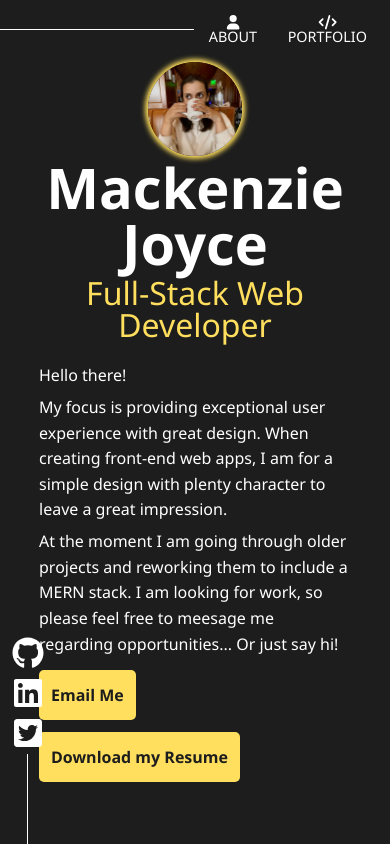
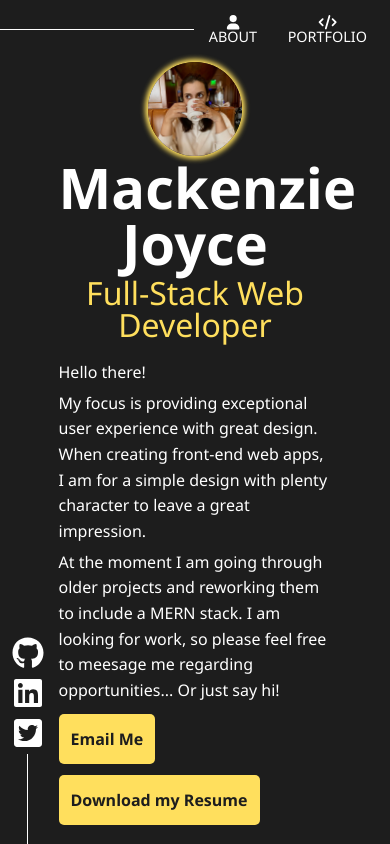
Before and after one commit to MackenzieJoyce/Portfolio, a React (Create React App) app: page / in a window 390 px wide. Built offline with nearby package versions, Linux system fonts and the light colour scheme.

Commit message:
added media query for 530 (before hitting large phone screen)

```diff
--- a/src/index.css
+++ b/src/index.css
@@ -194,7 +194,7 @@ nav::before {
 
 /* MEDIA QUERIES */
 
-/* 770 */
+/* 870 */
 @media screen and (max-width: 870px) {
   /* EVERY PAGE */
   .content
@@ -273,3 +273,11 @@ nav::before {
     width: 95% !important;
   }
 }
+
+/* 530 */
+@media screen and (max-width: 530px) {
+    /* EVERY PAGE */
+  .contentIndiv {
+    width: 70%;
+  }
+}
```
